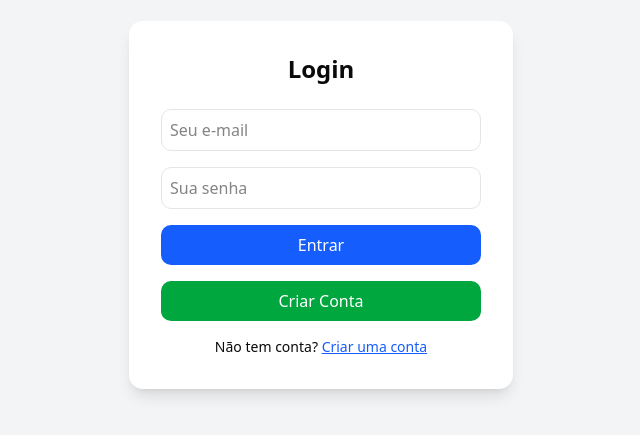
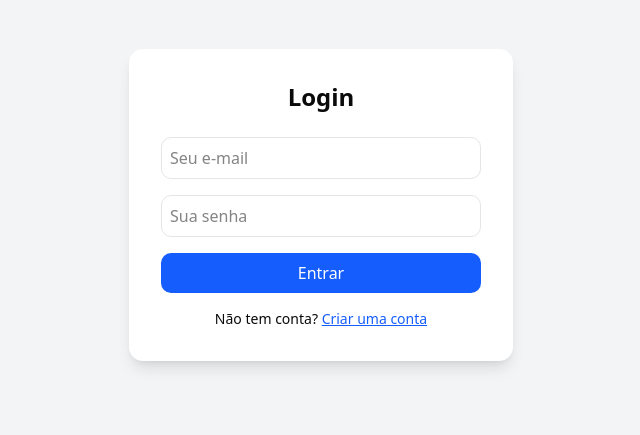
Before and after one commit to TH3UZADS01/clipperx, a Next.js app: page /login in a window 1280 px wide. Shown: the part 195-630 px from the top of the page, without its empty margins (319-959 px from the left). Built offline with nearby package versions, Linux system fonts and the light colour scheme.

Commit message:
correções_login

```diff
--- a/src/app/_Components/header.jsx
+++ b/src/app/_Components/header.jsx
@@ -45,7 +45,7 @@ export function Header() {
             className="hover:text-indigo-800 transition cursor-pointer"
             onClick={() => router.push("/login")}
           >
-            Entra
+            Entrar
           </li>
 
 
--- a/src/app/login/page.tsx
+++ b/src/app/login/page.tsx
@@ -75,14 +75,6 @@ export default function LoginPage() {
           </button>
         </form>
 
-      {/* BOTÃO DE CADASTRO */}
-      <button
-        className="bg-green-600 text-white p-2 rounded-lg hover:bg-green-700 w-full mt-4"
-        onClick={() => router.push("/cadastro")}
-      >
-        Criar Conta
-      </button>
-
       {/* TEXTO COM LINK */}
       <p className="mt-4 text-sm text-center">
         Não tem conta?{" "}
```
